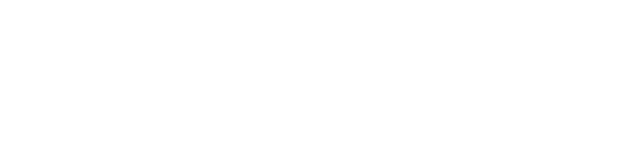
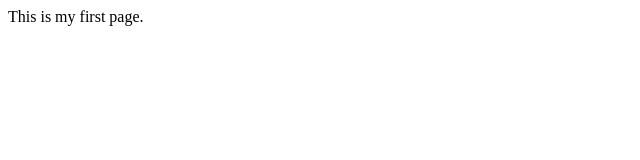
Before and after one commit to prince2d/Angular, a plain HTML site: page index.html in a window 1280 px wide. Shown: the whole page, without its empty margins (0-640 px from the left). Drawn offline with Linux system fonts and the light colour scheme.

Commit message:
Added a string

```diff
--- a/index.html
+++ b/index.html
@@ -6,6 +6,6 @@
     <title>My first page</title>
 </head>
 <body>
-
+    This is my first page.
 </body>
 </html>
```
